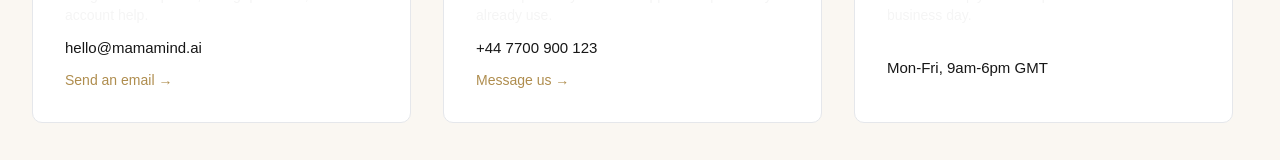
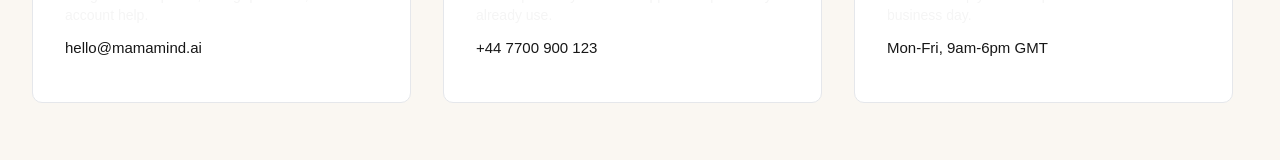
Before and after one commit to suman-chandra-barman/mamamind-web-app, a Next.js app: page /contact in a window 1280 px wide. Shown: the part 593-753 px from the top of the page. Built offline with nearby package versions, Linux system fonts and the light colour scheme; no server answers; a web font is replaced by a local one.

Commit message:
feat: add SupportInformationSection component for contact and support details

```diff
--- a/src/components/ContactComponents/SupportInformationSection.tsx
+++ b/src/components/ContactComponents/SupportInformationSection.tsx
@@ -14,14 +14,12 @@
   title,
   description,
   contact,
-  actionText,
   delay = 0,
 }: {
   icon: any;
   title: string;
   description: string;
   contact: string;
-  actionText: string;
   delay?: number;
 }) => {
   return (
@@ -39,9 +37,6 @@
         <p className="text-primary font-medium text-sm md:text-[15px] mb-3">
           {contact}
         </p>
-        <button className="text-button-bg cursor-pointer text-start text-xs md:text-sm font-medium hover:opacity-80 transition-opacity">
-          {actionText}
-        </button>
       </div>
     </MotionReveal>
   );
@@ -55,7 +50,6 @@
       description:
         "For general enquiries, billing questions, and account help.",
       contact: "hello@mamamind.ai",
-      actionText: "Send an email  →",
       delay: 0,
     },
     {
@@ -64,7 +58,6 @@
       description:
         "Get help directly on WhatsApp — the platform you already use.",
       contact: "+44 7700 900 123",
-      actionText: "Message us  →",
       delay: 0.1,
     },
     {
@@ -72,7 +65,6 @@
       title: "Response Times",
       description: "We aim to reply to all enquiries within one business day.",
       contact: "Mon-Fri, 9am-6pm GMT",
-      actionText: "",
       delay: 0.2,
     },
   ];
```
